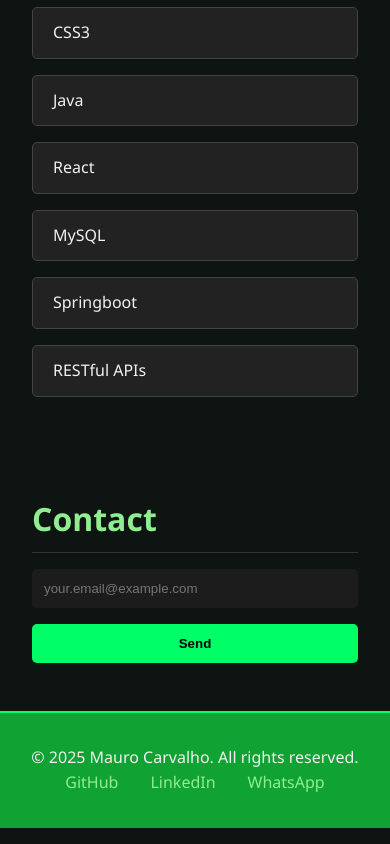
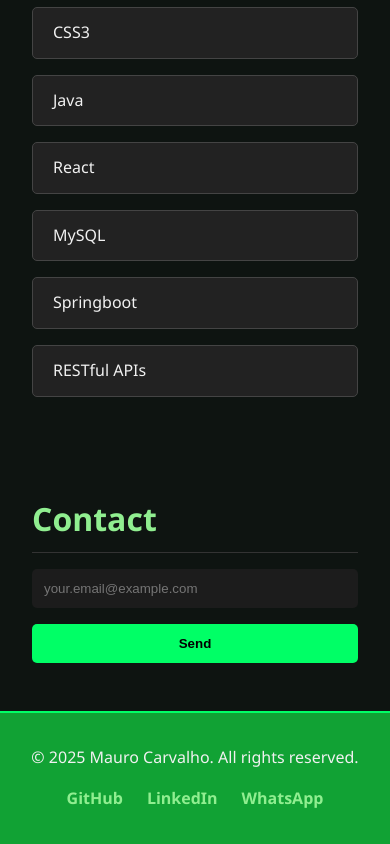
Before and after one commit to maurov1ctor/personal-portifolio, a React (Create React App) app: page / in a window 390 px wide. Shown: the part 1509-2353 px from the top of the page. Built offline with nearby package versions, Linux system fonts and the light colour scheme.

Commit message:
bug fixes 1.1

```diff
--- a/src/index.css
+++ b/src/index.css
@@ -258,18 +258,32 @@
   text-align: center;
   padding: 2rem 1rem;
   border-top: 2px solid #00ff66;
+  width: 100%;
+  position: relative;
+  bottom: 0;
 }
 
 .footer-content {
   max-width: 1000px;
   margin: 0 auto;
+  display: flex;
+  flex-direction: column;
+  gap: 1rem;
+  align-items: center;
+}
+
+.social-links {
+  display: flex;
+  gap: 1.5rem;
+  flex-wrap: wrap;
+  justify-content: center;
 }
 
 .social-links a {
   color: #90ee90;
-  margin: 0 1rem;
   text-decoration: none;
   transition: color 0.3s;
+  font-weight: bold;
 }
 
 .social-links a:hover {
@@ -277,4 +291,5 @@
 }
 
 
+
 }
```
